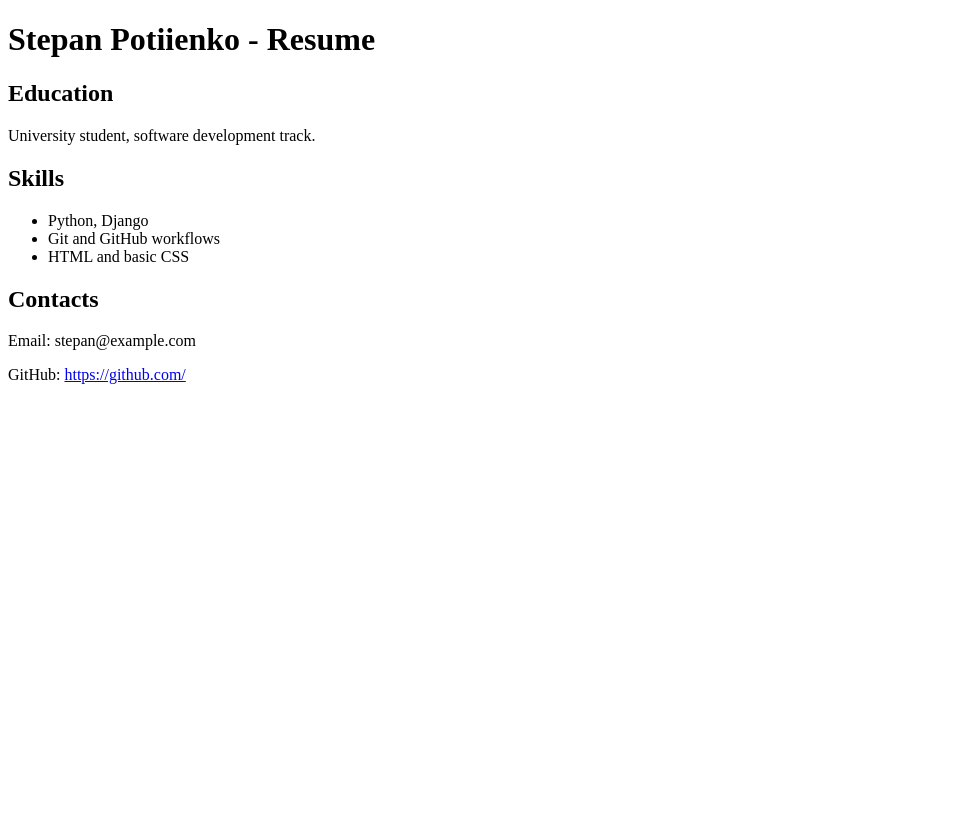
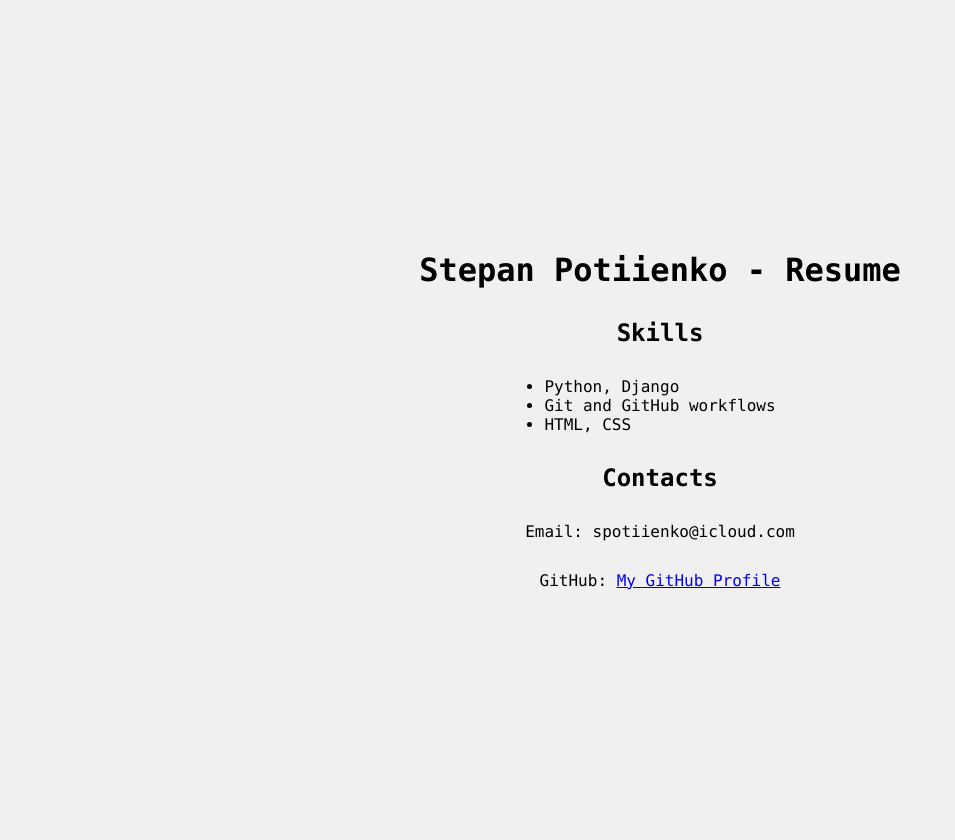
Before and after one commit to StepanPotiienko/django_web_course, a Django app: page /resume/ in a window 1280 px wide. Shown: the whole page, without its empty margins (0-955 px from the left). Before the commit the page ends 384 px from the top, so only its background shows below. Run offline with Django 5.2, Linux system fonts and the light colour scheme.

Commit message:
pract02 done

```diff
--- a/kp02/resume/templates/resume/index.html
+++ b/kp02/resume/templates/resume/index.html
@@ -1,25 +1,43 @@
 <!doctype html>
 <html lang="en">
   <head>
-    <meta charset="utf-8">
-    <meta name="viewport" content="width=device-width, initial-scale=1">
+    <meta charset="utf-8" />
+    <meta name="viewport" content="width=device-width, initial-scale=1" />
     <title>Resume - Stepan Potiienko</title>
   </head>
   <body>
     <h1>Stepan Potiienko - Resume</h1>
-
-    <h2>Education</h2>
-    <p>University student, software development track.</p>
-
     <h2>Skills</h2>
     <ul>
       <li>Python, Django</li>
       <li>Git and GitHub workflows</li>
-        <li>HTML and basic CSS</li>
+      <li>HTML, CSS</li>
     </ul>
 
     <h2>Contacts</h2>
-    <p>Email: stepan@example.com</p>
-    <p>GitHub: <a href="https://github.com/">https://github.com/</a></p>
+    <p>Email: spotiienko@icloud.com</p>
+    <p>
+      GitHub:
+      <a href="https://github.com/StepanPotiienko/"> My GitHub Profile </a>
+    </p>
+    <style>
+      * {
+        margin: 0;
+        padding: 0;
+        font-family: Consolas, monospace;
+      }
+
+      body {
+        padding: 20px;
+        background-color: #f0f0f0;
+        width: 100vw;
+        height: 100vh;
+        display: flex;
+        flex-direction: column;
+        align-items: center;
+        justify-content: center;
+        gap: 30px;
+      }
+    </style>
   </body>
 </html>
```
Also changed, not shown: 1 other file. Lines whose indentation alone changed are shown as unchanged.
